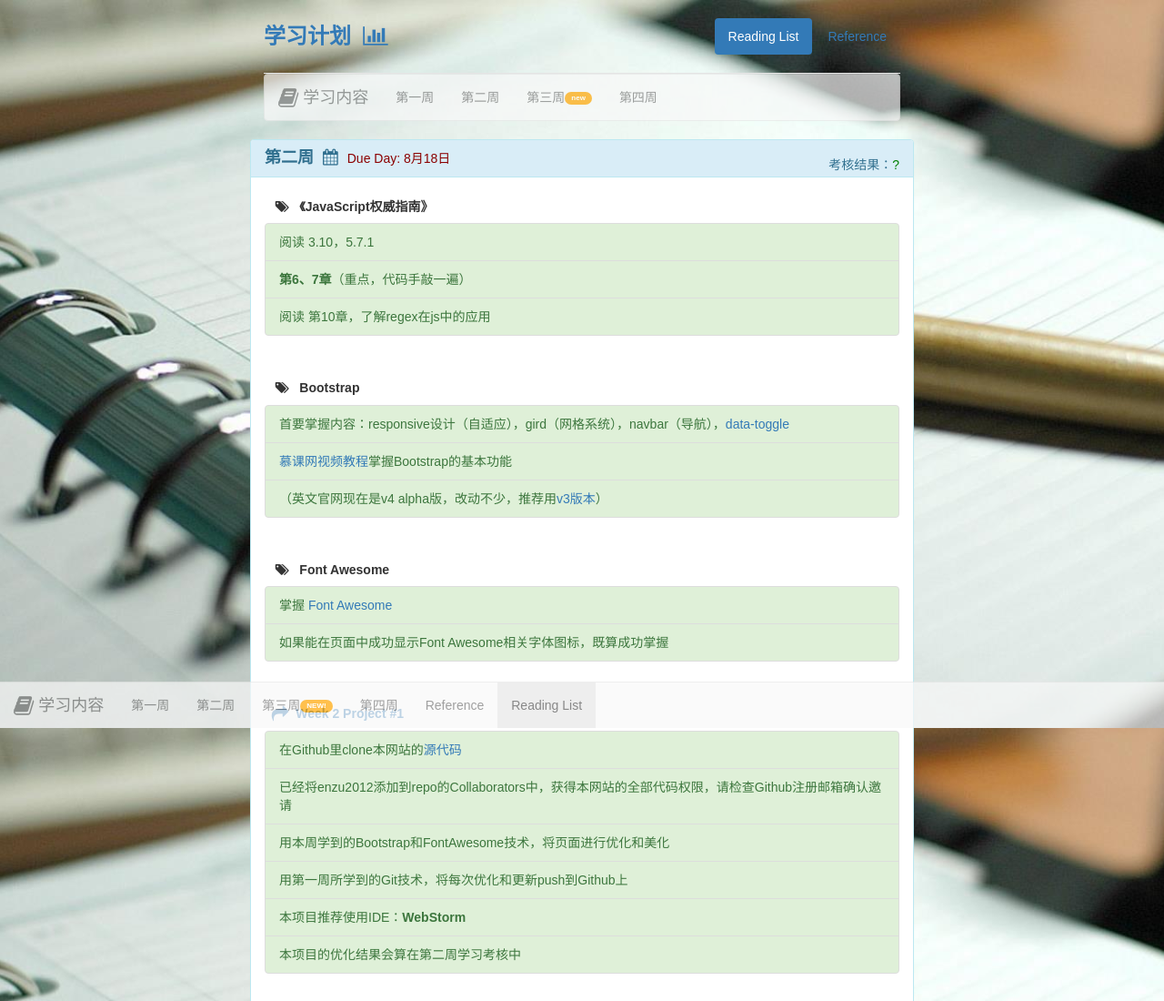
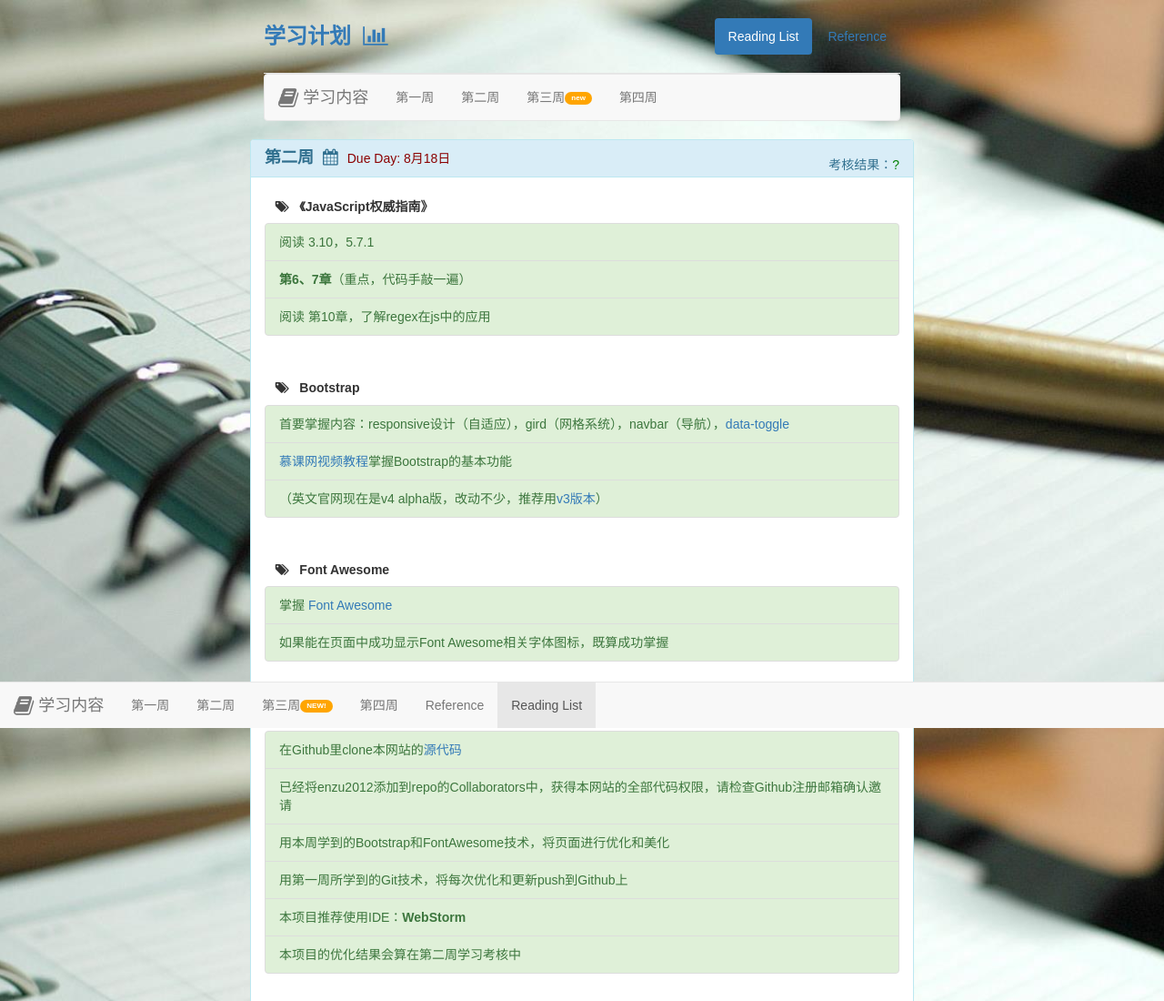
Before and after one commit to endaye/web-gj-reading-list, a plain HTML site: page index.html in a window 1280 px wide. Shown: the top 1100 px of the page at 91% size. Drawn offline with Linux system fonts and the light colour scheme.

Commit message:
delete style(opacity)for div

```diff
--- a/index.html
+++ b/index.html
@@ -39,7 +39,7 @@
         <h3><a href="index.html">学习计划&nbsp;&nbsp;<span class="fa fa-bar-chart"></span></a></h3>
     </div>
 
-    <div class="row" style="opacity: 0.7">
+    <div class="row">
         <div class="col-md-12">
 
         	<!-- 底部固定导航 -->
@@ -117,7 +117,7 @@
 					</ul>
 					<br>
 					<h5>
-						<a href="#week-01-tip" data-toggle="collapse"><i class="fa fa-mail-forward fa-lg"></i>&nbsp;敲JS代码指南</a>
+						<a href="#week-01-tip" data-toggle="collapse">&nbsp;&nbsp;&nbsp;<i class="fa fa-mail-forward fa-lg"></i>&nbsp;敲JS代码指南</a>
 					</h5>
 					<div id="week-01-tip" class="collapse">
 						<ul class="list-group">
@@ -160,7 +160,7 @@
 					</ul>
 					<br>
 					<h5>
-						<a href="#week-02-proj-1" data-toggle="collapse">&nbsp;&nbsp;<i class="fa fa-mail-forward fa-lg"></i>&nbsp; Week 2 Project #1&nbsp;</a>
+						<a href="#week-02-proj-1" data-toggle="collapse">&nbsp;&nbsp;&nbsp;<i class="fa fa-mail-forward fa-lg"></i>&nbsp; Week 2 Project #1&nbsp;</a>
 					</h5>
 					<div id="week-02-proj-1" class="collapse in">
 						<ul class="list-group">
@@ -174,7 +174,7 @@
 					</div>
 					<br>
 					<h5>
-						<a href="#week-02-proj-2" data-toggle="collapse">&nbsp;&nbsp;<i class="fa fa-mail-forward fa-lg"></i>&nbsp;Week 2 Project #2&nbsp;</a>
+						<a href="#week-02-proj-2" data-toggle="collapse">&nbsp;&nbsp;&nbsp;<i class="fa fa-mail-forward fa-lg"></i>&nbsp;Week 2 Project #2&nbsp;</a>
 					</h5>
 					<div id="week-02-proj-2" class="collapse">
 						<ul class="list-group">
@@ -207,7 +207,7 @@
 					</ul>
 					<br>
 					<h5>
-						<a href="#week-03-proj" data-toggle="collapse">&nbsp;&nbsp;<i class="fa fa-mail-forward fa-lg"></i>&nbsp;Week 3 Project&nbsp;</a>
+						<a href="#week-03-proj" data-toggle="collapse">&nbsp;&nbsp;&nbsp;<i class="fa fa-mail-forward fa-lg"></i>&nbsp;Week 3 Project&nbsp;</a>
 					</h5>
 					<div id="week-03-proj" class="collapse in">
 						<ul class="list-group">
```
